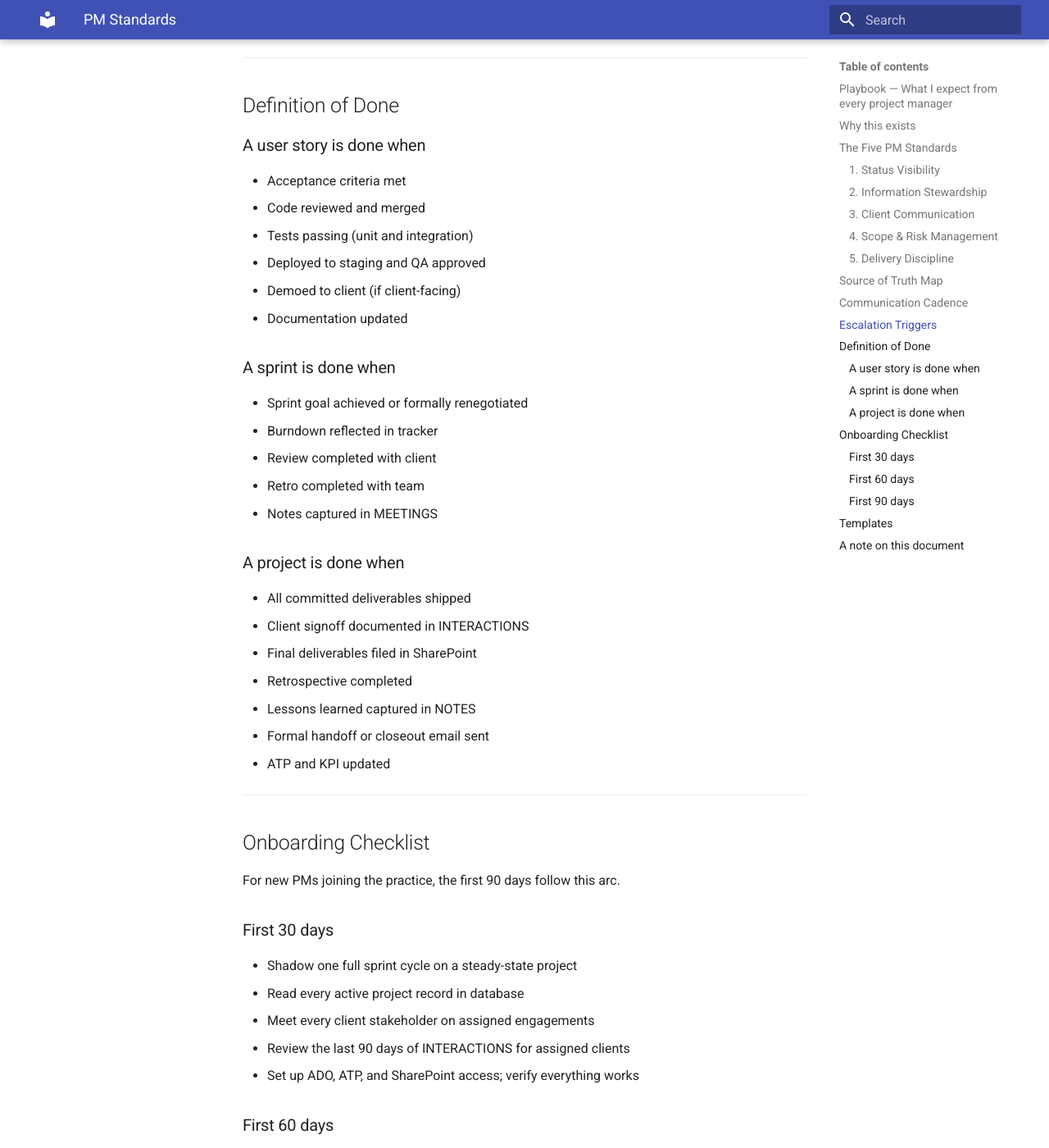
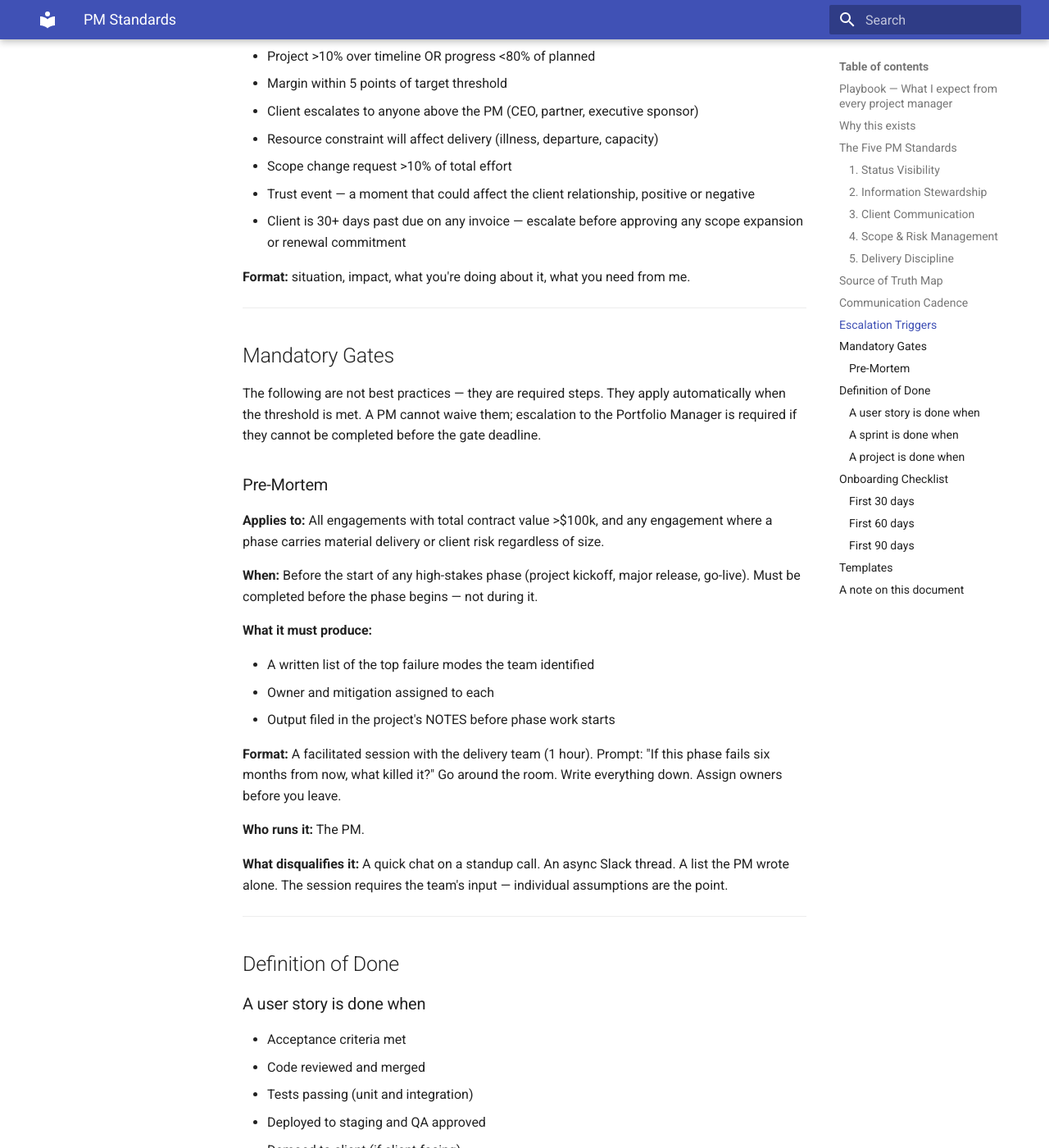
Before and after one commit to dynomisaac-welch/Handbook, an MkDocs documentation site: the page built from docs/delivery/pm_standards_playbook.md, in a window 1280 px wide and 1400 px high, scrolled down 6110 px. Shown: the whole window at 82% size. Built offline with MkDocs 1.6.1 and Material for MkDocs 9.7.7, drawn with Linux system fonts in a browser that asks for light colours; some of the changed text lies outside the part shown.

Commit message:
Strengthen PM accountability standards: scope, quality, ADO, and P&L (#2)
* strengthen PM accountability standards across delivery and scope management

Adds five targeted improvements to the PM responsibilities and standards playbook:
spike/timebox concept for high-ambiguity scope, pre-mortem as a hard requirement
(>$100k threshold with a Mandatory Gates section), functional vs. structural quality
split (PM owns acceptance, Tech Lead owns code health), ADO board discipline as a
team norm the PM enforces not performs, and aged receivables awareness as a gate
on scope expansion with a 24-hour escalation trigger.

Co-Authored-By: Claude Sonnet 4.6 <noreply@anthropic.com>

* update .DS_Store

Co-Authored-By: Claude Sonnet 4.6 <noreply@anthropic.com>

---------

Co-authored-by: Isaac <isaac@Isaacs-MacBook-Air.local>
Co-authored-by: Claude Sonnet 4.6 <noreply@anthropic.com>

```diff
--- a/docs/delivery/pm_standards_playbook.md
+++ b/docs/delivery/pm_standards_playbook.md
@@ -92,8 +92,9 @@ The five standards below answer one question: how do we deliver software for cli
 - "Can we just add…" gets a process, not a yes. Even small additions go through the memo. Pattern recognition matters.
 - Risks are surfaced with options, not as problems. Bring the trade-off, not the panic.
 - Distinguish between risk (known unknowns you can plan for) and ambiguity (unknown unknowns requiring exploratory action). They require different responses — don't treat them the same way.
+- When ambiguity is high, your accountability is to name it and sell the client on a discovery phase or technical spike — a short, time-boxed effort (typically 1–2 sprints) with a defined output and fixed cost — rather than committing to a fixed-price delivery you can't yet defend. A spike converts ambiguity into information. A fixed-price commitment on ambiguous scope converts ambiguity into margin risk.
 - Build schedule and budget contingency explicitly. Hidden padding is not a risk strategy; it just delays the conversation.
-- Run a pre-mortem at the start of every high-stakes phase. Ask: "if this phase fails, what killed it?" Surface assumptions before they become failures.
+- Run a pre-mortem before every high-stakes phase. Ask: "if this phase fails, what killed it?" Surface assumptions before they become failures. Required for all engagements >$100k — see Mandatory Gates below.
 
 **Examples:**
 
@@ -107,6 +108,7 @@ The five standards below answer one question: how do we deliver software for cli
 **What this looks like:**
 
 - Sprint planning, review, and retro happen on schedule. No exceptions.
+- The board is the source of truth. Engineers update their own tickets. The PM's job is to enforce the standard — not to be the data entry. A sprint board that only stays current because the PM is updating it isn't a board; it's the PM's opinion of the work.
 - Definition of Done is applied consistently. Code reviewed, tested, deployed, demoed, documented.
 - Margins reviewed monthly via ATP export and the KPI report. PM owns the conversation if a project is below margin target.
 - Engagements end cleanly. Final deliverable, retrospective, lessons learned in NOTES, formal handoff or closeout.
@@ -164,8 +166,33 @@ Don't wait for a weekly update. Send a Teams message within 24 hours when any of
 - Resource constraint will affect delivery (illness, departure, capacity)
 - Scope change request >10% of total effort
 - Trust event — a moment that could affect the client relationship, positive or negative
+- Client is 30+ days past due on any invoice — escalate before approving any scope expansion or renewal commitment
 
 **Format:** situation, impact, what you're doing about it, what you need from me.
+
+---
+
+## Mandatory Gates
+
+The following are not best practices — they are required steps. They apply automatically when the threshold is met. A PM cannot waive them; escalation to the Portfolio Manager is required if they cannot be completed before the gate deadline.
+
+### Pre-Mortem
+
+**Applies to:** All engagements with total contract value >$100k, and any engagement where a phase carries material delivery or client risk regardless of size.
+
+**When:** Before the start of any high-stakes phase (project kickoff, major release, go-live). Must be completed before the phase begins — not during it.
+
+**What it must produce:**
+
+- A written list of the top failure modes the team identified
+- Owner and mitigation assigned to each
+- Output filed in the project's NOTES before phase work starts
+
+**Format:** A facilitated session with the delivery team (1 hour). Prompt: "If this phase fails six months from now, what killed it?" Go around the room. Write everything down. Assign owners before you leave.
+
+**Who runs it:** The PM.
+
+**What disqualifies it:** A quick chat on a standup call. An async Slack thread. A list the PM wrote alone. The session requires the team's input — individual assumptions are the point.
 
 ---
 
```
Also changed, not shown: docs/delivery/pm-responsibilities.md (+13 -5 lines), 1 other file.
